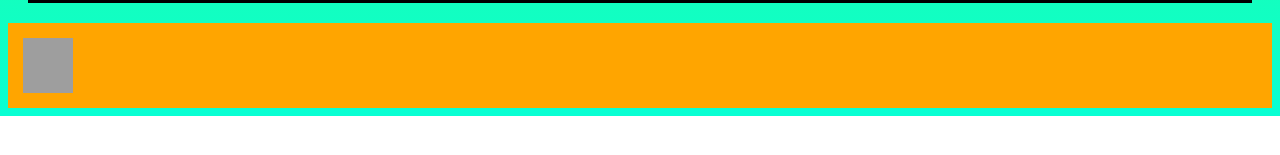
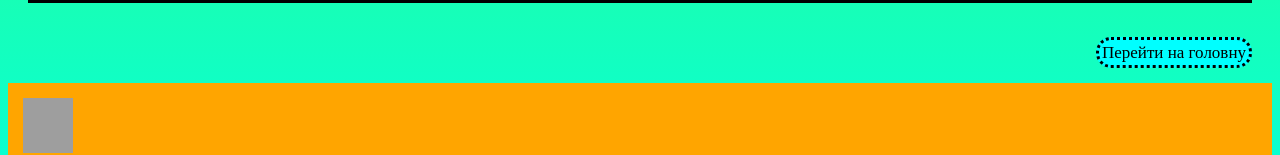
Before and after one commit to Timka-13/hf, a plain HTML site: page index.html in a window 1280 px wide. Shown: the part 1132-1287 px from the top of the page. Before the commit the page ends 1248 px from the top, so only its background shows below. Drawn offline with Linux system fonts and the light colour scheme; grey boxes are pictures that could not be loaded.

Commit message:
Update index.html

```diff
--- a/index.html
+++ b/index.html
@@ -15,6 +15,9 @@
 <li>Здобудеш освіту — побачиш більше світу.</li>
 <li>Книга вчить, як на світі жить.</li>
 </ul>
+     <nav>
+         <a href="https://timka-13.github.io/SuperSchoolUA/">Перейти на головну</a>
+     </nav>
 </main>
 <footer>
 <img src="https://cdn-icons-png.flaticon.com/512/158/158234.png"/>
```
